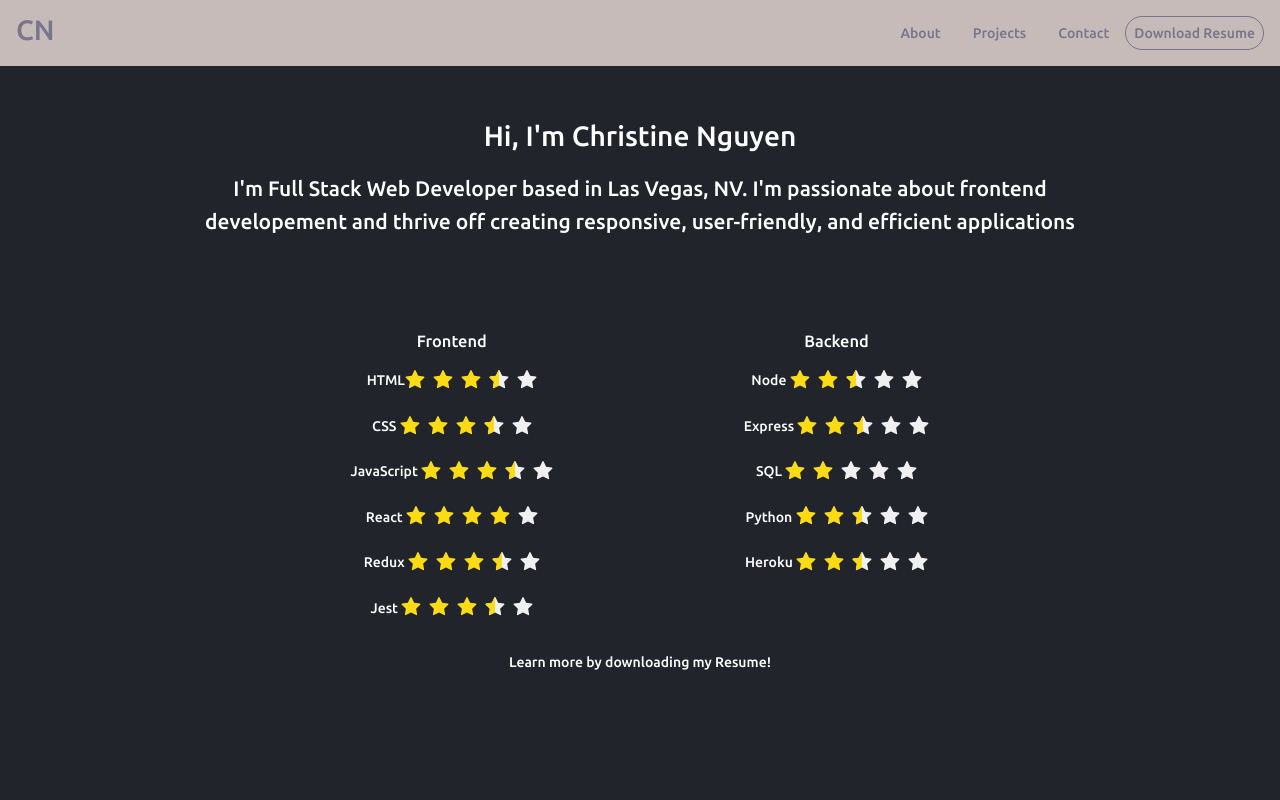
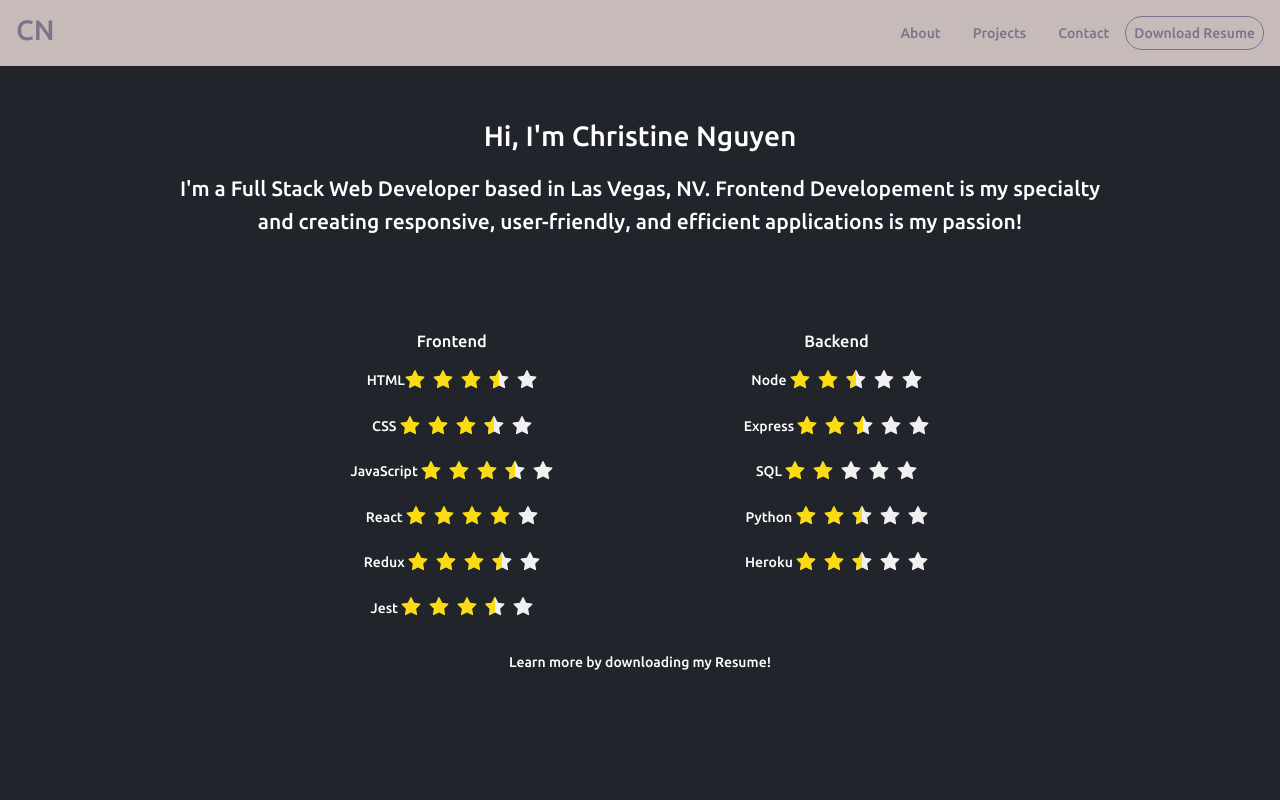
Before and after one commit to cn8817/portfolio, a React (Create React App) app in the folder portfolio/: page /about in a window 1280 px wide. Shown: the top 800 px of the page. Built offline with nearby package versions, Linux system fonts and the light colour scheme.

Commit message:
changed about intro

```diff
--- a/portfolio/src/components/About.js
+++ b/portfolio/src/components/About.js
@@ -7,7 +7,7 @@ export default function About(){
         <div className="about-container">
             <div className="about-intro">
                 <h1 className="about-h1">Hi, I'm Christine Nguyen</h1>
-                <h2 className="about-h2">I'm Full Stack Web Developer based in Las Vegas, NV. I'm passionate about frontend developement and thrive off creating responsive, user-friendly, and efficient applications</h2>
+                <h2 className="about-h2">I'm a Full Stack Web Developer based in Las Vegas, NV. Frontend Developement is my specialty and creating responsive, user-friendly, and efficient applications is my passion!</h2>
             </div>
             <div className="about-skills">
             <div>
```
